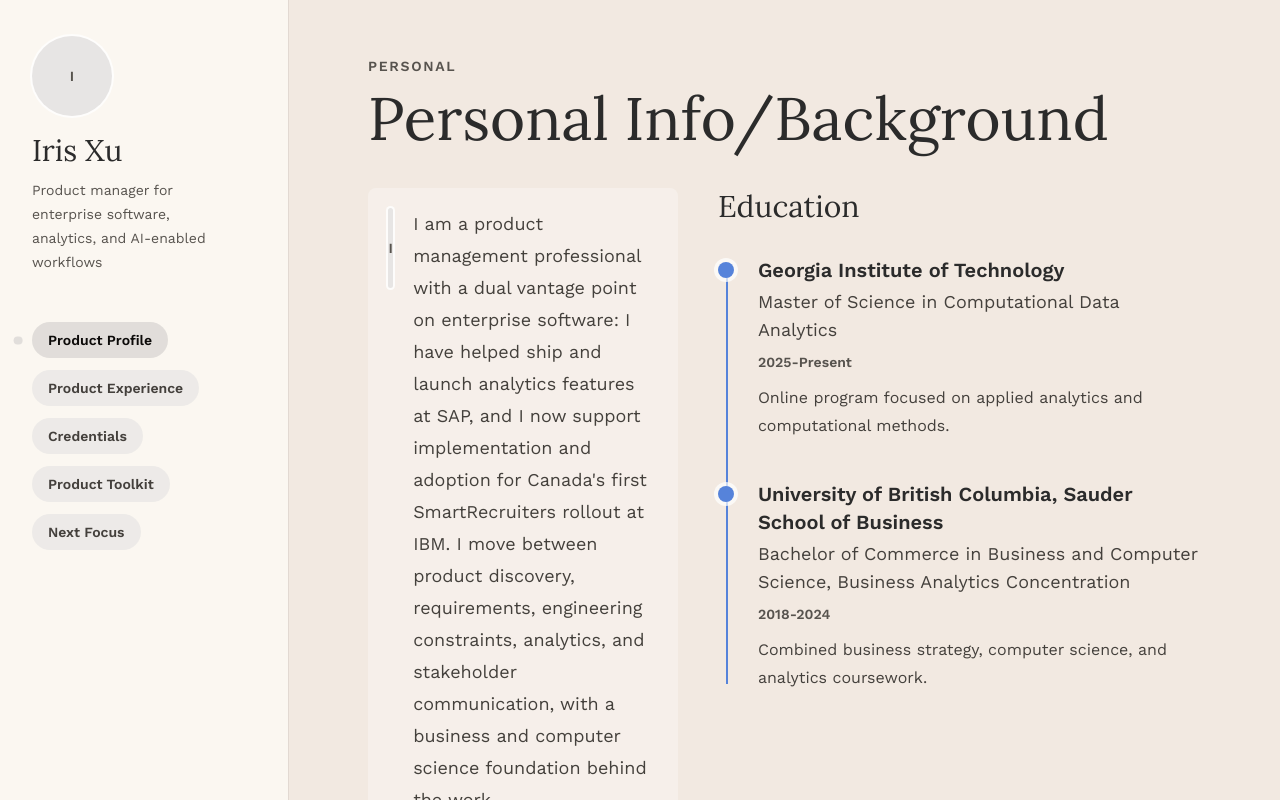
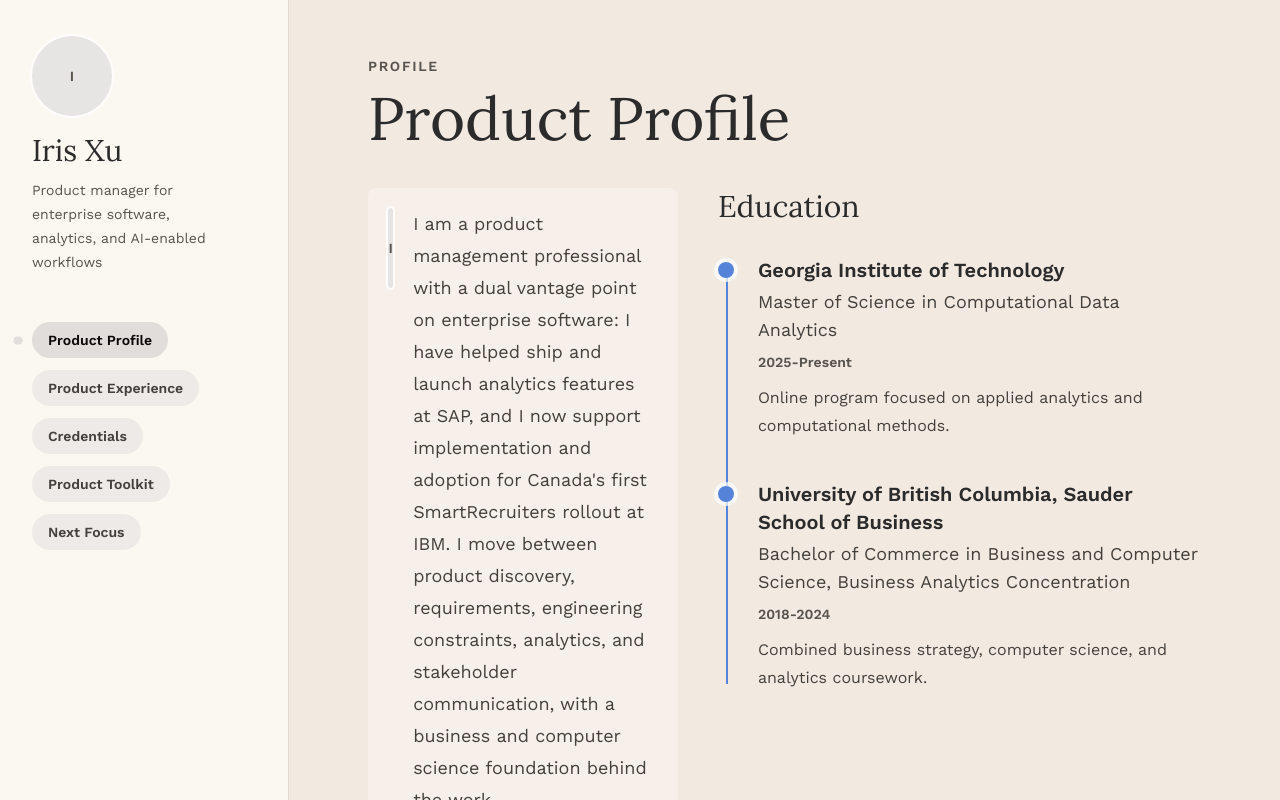
Before and after one commit to churro-o/portfolio, a React (Vite) app: page / in a window 1280 px wide. Built offline with nearby package versions, Linux system fonts and the light colour scheme.

Commit message:
Refine profile section title

```diff
--- a/src/sections/PersonalSection.jsx
+++ b/src/sections/PersonalSection.jsx
@@ -5,7 +5,7 @@ import Timeline from "../components/Timeline.jsx";
 
 export default function PersonalSection() {
   return (
-    <SectionShell eyebrow="Personal" title="Personal Info/Background">
+    <SectionShell eyebrow="Profile" title="Product Profile">
       <div className="grid gap-10 lg:grid-cols-[0.9fr_1.4fr] lg:items-start">
         <div className="flex gap-5 rounded-[8px] bg-white/30 p-5">
           <Avatar photo={sidebar.photo} name={sidebar.name} />
```
